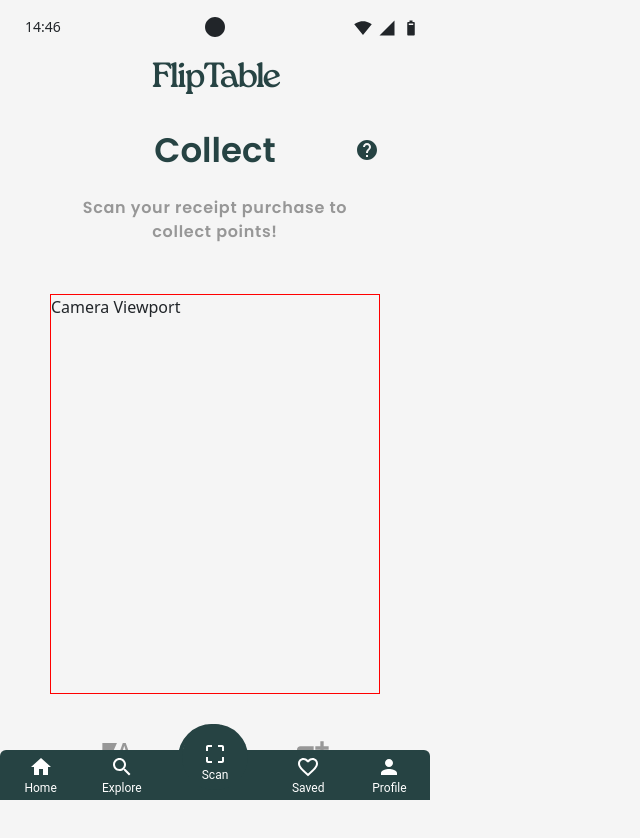
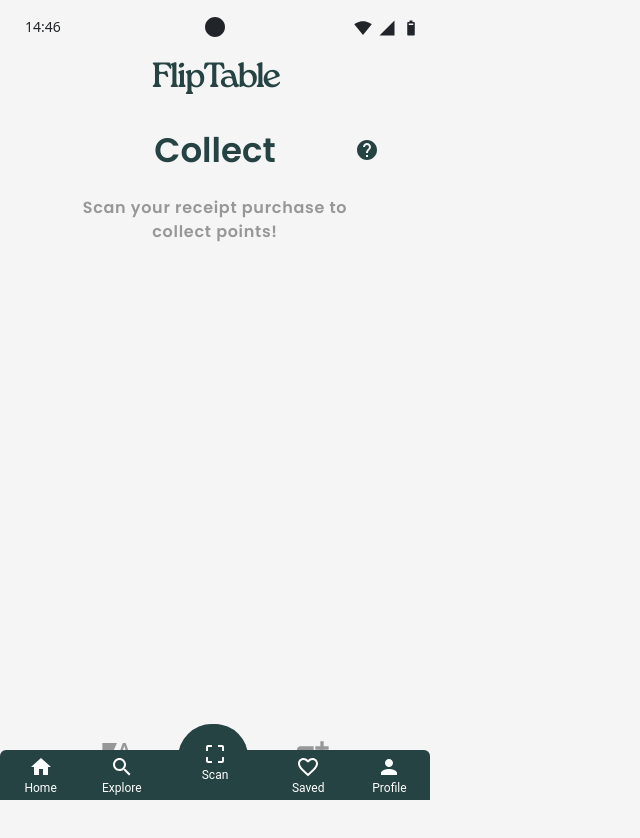
Before and after one commit to sei43-projectFlipTable/FlipTable, a React (Vite) app in the folder front-end/: page /scan in a window 1280 px wide. Shown: the top 838 px of the page, without its empty margins (0-640 px from the left). Built offline with nearby package versions, Linux system fonts and the light colour scheme; no server answers.

Commit message:
set webcam and take screenshot

```diff
--- a/front-end/package.json
+++ b/front-end/package.json
@@ -15,7 +15,8 @@
     "@mui/material": "^5.12.3",
     "react": "^18.2.0",
     "react-dom": "^18.2.0",
-    "react-router-dom": "^6.11.0"
+    "react-router-dom": "^6.11.0",
+    "react-webcam": "^7.0.1"
   },
   "devDependencies": {
     "@types/react": "^18.0.26",
--- a/front-end/src/pages/ScanPage.jsx
+++ b/front-end/src/pages/ScanPage.jsx
@@ -1,4 +1,4 @@
-import React, { useState } from "react";
+import React, { useState, useRef, useCallback } from "react";
 import PhoneTopBar from "../components/PhoneTopBar";
 import AppHeader from "../components/AppHeader";
 import { Link, useLocation } from "react-router-dom";
@@ -9,8 +9,15 @@ import styles from "./css/ScanBody.module.css";
 import FlashAutoIcon from "@mui/icons-material/FlashAuto";
 import PhotoCameraIcon from "@mui/icons-material/PhotoCamera";
 import AddPhotoAlternateIcon from "@mui/icons-material/AddPhotoAlternate";
+import Webcam from "react-webcam";
 
 function ScanPage() {
+  const webcamRef = React.useRef(null);
+  const capture = React.useCallback(() => {
+    const imageSrc = webcamRef.current.getScreenshot();
+    setImg(imageSrc);
+  }, [webcamRef]);
+  const [img, setImg] = useState(null);
   const location = useLocation();
   const [showModal, setShowModal] = useState(location.state?.promptScanCollect || false);
   const handleClose = (event, reason) => {
@@ -18,6 +25,10 @@ function ScanPage() {
     else setShowModal(false);
   };
 
+  const videoConstraints = {
+    width: 330,
+    height: 400,
+  };
   const style = {
     position: "absolute",
     textAlign: "center",
@@ -100,12 +111,25 @@ function ScanPage() {
         </div>
 
         <div className={styles.instructions}>Scan your receipt purchase to collect points!</div>
-        <div className={styles.cameraView}>Camera Viewport</div>
+        {img === null ? (
+          <Webcam
+            className={styles.cameraView}
+            audio={false}
+            mirrored={true}
+            height={400}
+            width={330}
+            ref={webcamRef}
+            screenshotFormat="image/jpeg"
+            videoConstraints={videoConstraints}
+          />
+        ) : (
+          <img src={img} alt="screenshot" className={styles.cameraView} />
+        )}
         <div className={styles.cameraFunctions}>
           <button className="light-button">
             <FlashAutoIcon sx={{ fontSize: 35 }} />
           </button>
-          <button className={styles.captureButton}>
+          <button className={styles.captureButton} onClick={capture}>
             <PhotoCameraIcon sx={{ color: "#264343", fontSize: 35 }} />
           </button>
           <button className="upload-photo">
--- a/front-end/src/pages/css/ScanBody.module.css
+++ b/front-end/src/pages/css/ScanBody.module.css
@@ -39,10 +39,8 @@
 
 .cameraView {
   grid-area: 3/2/4/5;
-
   height: 400px;
   width: 100%;
-  border: 1px solid red;
   margin-bottom: 30px;
 }
 
```
Also changed, not shown: front-end/src/components/Camera.jsx (added, +22 -0 lines), 1 other file (tests, documents, lock files or other folders).
